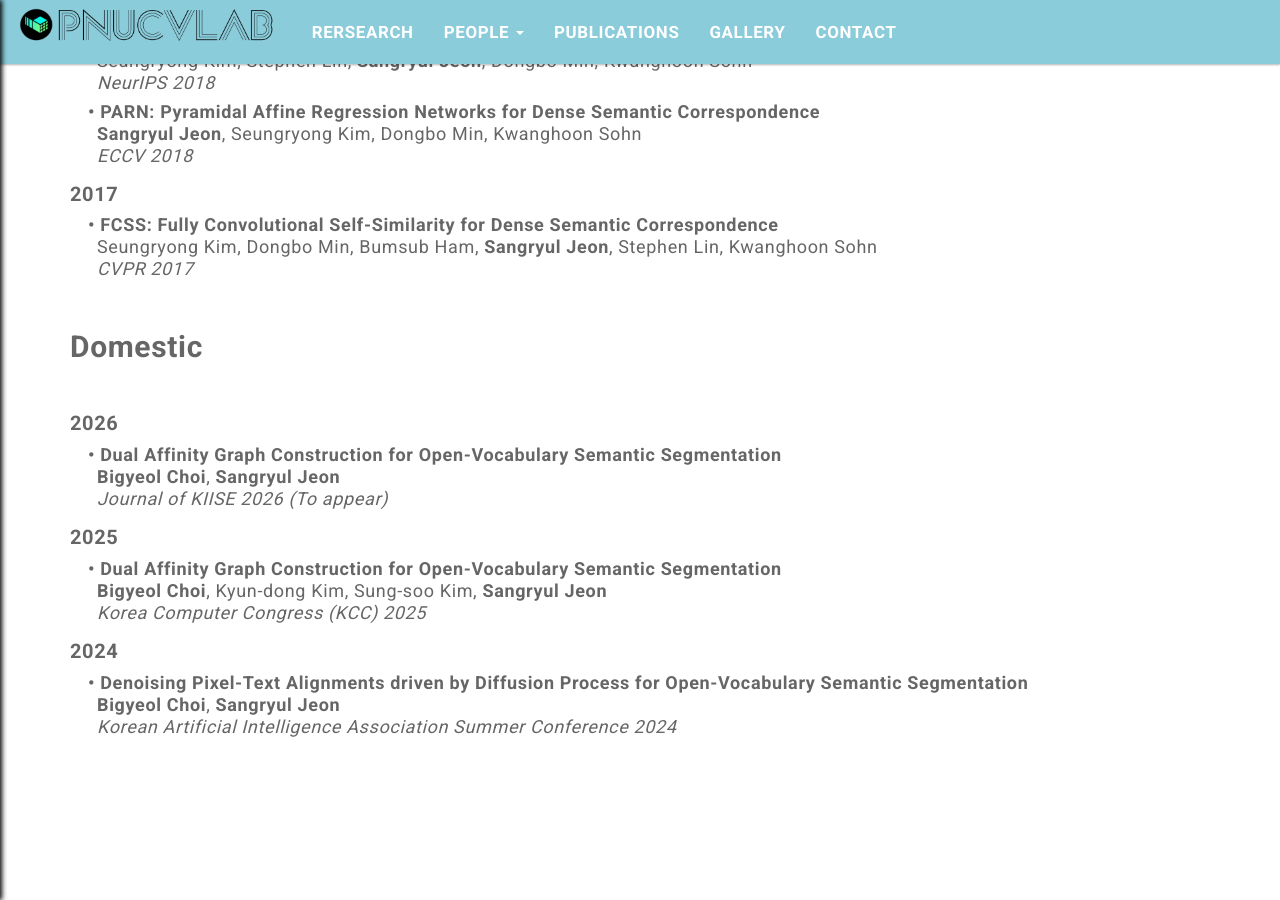
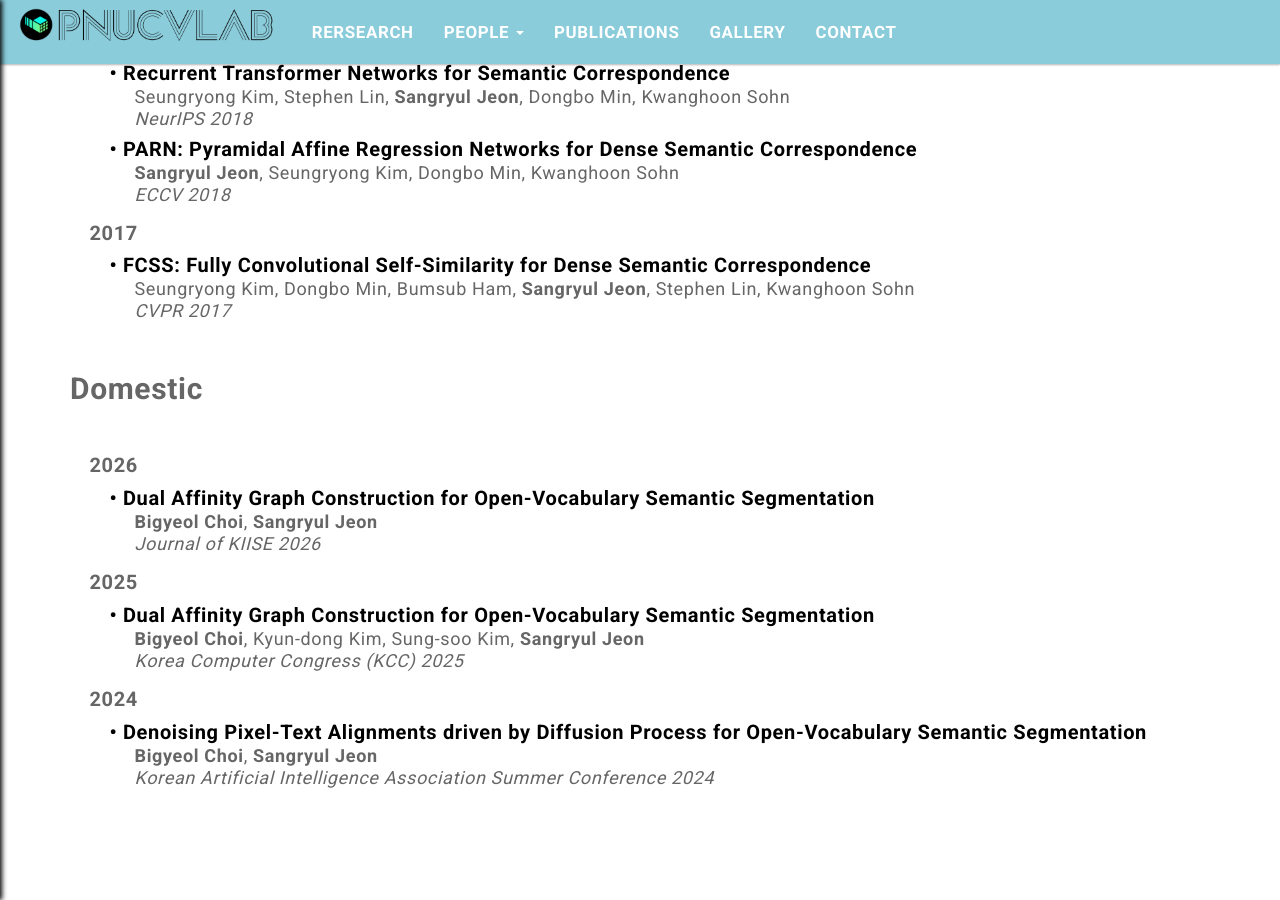
Before and after one commit to pnucvlab/pnucvlab.github.io, a Jekyll site: the page built from pages/publications.html, in a window 1280 px wide and 900 px high, scrolled down 1442 px. Built offline with Jekyll 4.4.1, drawn with Linux system fonts in a browser that asks for light colours.

Commit message:
edit publications

```diff
--- a/pages/publications.html
+++ b/pages/publications.html
@@ -6,153 +6,159 @@ permalink: /publications/
 
 <p style="font-size:40px; margin-bottom:20px;"><strong>Publications</strong></p>
 <p style="font-size:30px;"><strong>International</strong></p>
+<div style="padding-left:1.5em;">
 
 <p style="font-size:20px; margin:10px 0 2px;"><strong>2026</strong></p>
 <div class="publication" style="margin-bottom:8px;">
   <div class="publication-info">
-    <p style="font-size:18px; font-weight:bold; padding-left:1em;">• Adaptive Classifier-Free Guidance for Robust Image-to-Image Translation</p>
-    <p style="font-size:18px; padding-left:1.5em;"><strong>Bongguk Son</strong>, <strong>Sangryul Jeon</strong></p>
-    <p style="font-size:18px; padding-left:1.5em; font-style:italic;">IEEE Access 2026</p>
+    <p style="font-size:20px; font-weight:bold; color:#000; padding-left:1em;">• Adaptive Classifier-Free Guidance for Robust Image-to-Image Translation</p>
+    <p style="font-size:18px; padding-left:2.5em;"><strong>Bongguk Son</strong>, <strong>Sangryul Jeon</strong></p>
+    <p style="font-size:18px; padding-left:2.5em; font-style:italic;">IEEE Access 2026</p>
   </div>
 </div>
 <div class="publication" style="margin-bottom:8px;">
   <div class="publication-info">
-    <p style="font-size:18px; font-weight:bold; padding-left:1em;">• Dual Visual-Textual Graph Construction for Open-Vocabulary Semantic Segmentation</p>
-    <p style="font-size:18px; padding-left:1.5em;"><strong>Bigyeol Choi</strong>, <strong>Sangryul Jeon</strong></p>
-    <p style="font-size:18px; padding-left:1.5em; font-style:italic;">IEEE Access 2026</p>
+    <p style="font-size:20px; font-weight:bold; color:#000; padding-left:1em;">• Dual Visual-Textual Graph Construction for Open-Vocabulary Semantic Segmentation</p>
+    <p style="font-size:18px; padding-left:2.5em;"><strong>Bigyeol Choi</strong>, <strong>Sangryul Jeon</strong></p>
+    <p style="font-size:18px; padding-left:2.5em; font-style:italic;">IEEE Access 2026</p>
   </div>
 </div>
 
 <p style="font-size:20px; margin:10px 0 2px;"><strong>2023</strong></p>
 <div class="publication" style="margin-bottom:8px;">
   <div class="publication-info">
-    <p style="font-size:18px; font-weight:bold; padding-left:1em;">• Local-guided Global: Paired Similarity Representation for Visual Reinforcement Learning</p>
-    <p style="font-size:18px; padding-left:1.5em;">Hyesong Choi, Hunsang Lee, Wonil Song, <strong>Sangryul Jeon</strong>, Dongbo Min, Kwanghoon Sohn</p>
-    <p style="font-size:18px; padding-left:1.5em; font-style:italic;">CVPR 2023</p>
+    <p style="font-size:20px; font-weight:bold; color:#000; padding-left:1em;">• Local-guided Global: Paired Similarity Representation for Visual Reinforcement Learning</p>
+    <p style="font-size:18px; padding-left:2.5em;">Hyesong Choi, Hunsang Lee, Wonil Song, <strong>Sangryul Jeon</strong>, Dongbo Min, Kwanghoon Sohn</p>
+    <p style="font-size:18px; padding-left:2.5em; font-style:italic;">CVPR 2023</p>
   </div>
 </div>
 
 <p style="font-size:20px; margin:10px 0 2px;"><strong>2022</strong></p>
 <div class="publication" style="margin-bottom:8px;">
   <div class="publication-info">
-    <p style="font-size:18px; font-weight:bold; padding-left:1em;">• Pyramidal Semantic Correspondence Networks</p>
-    <p style="font-size:18px; padding-left:1.5em;"><strong>Sangryul Jeon</strong>, Seungryong Kim, Dongbo Min, Kwanghoon Sohn</p>
-    <p style="font-size:18px; padding-left:1.5em; font-style:italic;">TPAMI 2022</p>
+    <p style="font-size:20px; font-weight:bold; color:#000; padding-left:1em;">• Pyramidal Semantic Correspondence Networks</p>
+    <p style="font-size:18px; padding-left:2.5em;"><strong>Sangryul Jeon</strong>, Seungryong Kim, Dongbo Min, Kwanghoon Sohn</p>
+    <p style="font-size:18px; padding-left:2.5em; font-style:italic;">TPAMI 2022</p>
   </div>
 </div>
 <div class="publication" style="margin-bottom:8px;">
   <div class="publication-info">
-    <p style="font-size:18px; font-weight:bold; padding-left:1em;">• COAT: Correspondence-driven Object Appearance Transfer</p>
-    <p style="font-size:18px; padding-left:1.5em;"><strong>Sangryul Jeon</strong>, Seungryong Kim, Dongbo Min, Kwanghoon Sohn</p>
-    <p style="font-size:18px; padding-left:1.5em; font-style:italic;">BMVC 2022 (Spotlight Presentation)</p>
+    <p style="font-size:20px; font-weight:bold; color:#000; padding-left:1em;">• COAT: Correspondence-driven Object Appearance Transfer</p>
+    <p style="font-size:18px; padding-left:2.5em;"><strong>Sangryul Jeon</strong>, Seungryong Kim, Dongbo Min, Kwanghoon Sohn</p>
+    <p style="font-size:18px; padding-left:2.5em; font-style:italic;">BMVC 2022 (Spotlight Presentation)</p>
   </div>
 </div>
 <div class="publication" style="margin-bottom:8px;">
   <div class="publication-info">
-    <p style="font-size:18px; font-weight:bold; padding-left:1em;">• Neural Matching Fields: Implicit Representation of Matching Fields for Visual Correspondence</p>
-    <p style="font-size:18px; padding-left:1.5em;">Sunghwan Hong, Jisu Nam, Seokju Cho, Susung Hong, <strong>Sangryul Jeon</strong>, Dongbo Min, Seungryong Kim</p>
-    <p style="font-size:18px; padding-left:1.5em; font-style:italic;">NeurIPS 2022</p>
+    <p style="font-size:20px; font-weight:bold; color:#000; padding-left:1em;">• Neural Matching Fields: Implicit Representation of Matching Fields for Visual Correspondence</p>
+    <p style="font-size:18px; padding-left:2.5em;">Sunghwan Hong, Jisu Nam, Seokju Cho, Susung Hong, <strong>Sangryul Jeon</strong>, Dongbo Min, Seungryong Kim</p>
+    <p style="font-size:18px; padding-left:2.5em; font-style:italic;">NeurIPS 2022</p>
   </div>
 </div>
 <div class="publication" style="margin-bottom:8px;">
   <div class="publication-info">
-    <p style="font-size:18px; font-weight:bold; padding-left:1em;">• Unsupervised Scene Sketch to Photo Synthesis</p>
-    <p style="font-size:18px; padding-left:1.5em;">Jiayun Wang, <strong>Sangryul Jeon</strong>, Stella X. Yu, Xi Zhang, Himanshu Arora, Yu Lou</p>
-    <p style="font-size:18px; padding-left:1.5em; font-style:italic;">ECCV Workshop 2022 – AIM:Advanced in Image Manipulation Workshop and Challenges</p>
+    <p style="font-size:20px; font-weight:bold; color:#000; padding-left:1em;">• Unsupervised Scene Sketch to Photo Synthesis</p>
+    <p style="font-size:18px; padding-left:2.5em;">Jiayun Wang, <strong>Sangryul Jeon</strong>, Stella X. Yu, Xi Zhang, Himanshu Arora, Yu Lou</p>
+    <p style="font-size:18px; padding-left:2.5em; font-style:italic;">ECCV Workshop 2022 – AIM:Advanced in Image Manipulation Workshop and Challenges</p>
   </div>
 </div>
 
 <p style="font-size:20px; margin:10px 0 2px;"><strong>2021</strong></p>
 <div class="publication" style="margin-bottom:8px;">
   <div class="publication-info">
-    <p style="font-size:18px; font-weight:bold; padding-left:1em;">• CATs: Cost Aggregation Transformers for Visual Correspondence</p>
-    <p style="font-size:18px; padding-left:1.5em;">Seokju Cho*, Sunghwan Hong*, <strong>Sangryul Jeon</strong>, Yunsung Lee, Kwanghoon Sohn, Seungryong Kim</p>
-    <p style="font-size:18px; padding-left:1.5em; font-style:italic;">NeurIPS 2021(* indicates equal contribution)</p>
+    <p style="font-size:20px; font-weight:bold; color:#000; padding-left:1em;">• CATs: Cost Aggregation Transformers for Visual Correspondence</p>
+    <p style="font-size:18px; padding-left:2.5em;">Seokju Cho*, Sunghwan Hong*, <strong>Sangryul Jeon</strong>, Yunsung Lee, Kwanghoon Sohn, Seungryong Kim</p>
+    <p style="font-size:18px; padding-left:2.5em; font-style:italic;">NeurIPS 2021(* indicates equal contribution)</p>
   </div>
 </div>
 <div class="publication" style="margin-bottom:8px;">
   <div class="publication-info">
-    <p style="font-size:18px; font-weight:bold; padding-left:1em;">• Mining Better Samples for Contrastive Learning of Temporal Correspondence</p>
-    <p style="font-size:18px; padding-left:1.5em;"><strong>Sangryul Jeon</strong>, Dongbo Min, Seungryong Kim, Kwanghoon Sohn</p>
-    <p style="font-size:18px; padding-left:1.5em; font-style:italic;">CVPR 2021</p>
+    <p style="font-size:20px; font-weight:bold; color:#000; padding-left:1em;">• Mining Better Samples for Contrastive Learning of Temporal Correspondence</p>
+    <p style="font-size:18px; padding-left:2.5em;"><strong>Sangryul Jeon</strong>, Dongbo Min, Seungryong Kim, Kwanghoon Sohn</p>
+    <p style="font-size:18px; padding-left:2.5em; font-style:italic;">CVPR 2021</p>
   </div>
 </div>
 
 <p style="font-size:20px; margin:10px 0 2px;"><strong>2020</strong></p>
 <div class="publication" style="margin-bottom:8px;">
   <div class="publication-info">
-    <p style="font-size:18px; font-weight:bold; padding-left:1em;">• Guided Semantic Flow</p>
-    <p style="font-size:18px; padding-left:1.5em;"><strong>Sangryul Jeon</strong>, Dongbo Min, Seungryong Kim, Kwanghoon Sohn</p>
-    <p style="font-size:18px; padding-left:1.5em; font-style:italic;">ECCV 2020</p>
+    <p style="font-size:20px; font-weight:bold; color:#000; padding-left:1em;">• Guided Semantic Flow</p>
+    <p style="font-size:18px; padding-left:2.5em;"><strong>Sangryul Jeon</strong>, Dongbo Min, Seungryong Kim, Kwanghoon Sohn</p>
+    <p style="font-size:18px; padding-left:2.5em; font-style:italic;">ECCV 2020</p>
   </div>
 </div>
 
 <p style="font-size:20px; margin:10px 0 2px;"><strong>2019</strong></p>
 <div class="publication" style="margin-bottom:8px;">
   <div class="publication-info">
-    <p style="font-size:18px; font-weight:bold; padding-left:1em;">• Joint Learning of Semantic Alignment and Object Landmark Detection</p>
-    <p style="font-size:18px; padding-left:1.5em;"><strong>Sangryul Jeon</strong>, Dongbo Min, Seungryong Kim, Kwanghoon Sohn</p>
-    <p style="font-size:18px; padding-left:1.5em; font-style:italic;">ICCV 2019</p>
+    <p style="font-size:20px; font-weight:bold; color:#000; padding-left:1em;">• Joint Learning of Semantic Alignment and Object Landmark Detection</p>
+    <p style="font-size:18px; padding-left:2.5em;"><strong>Sangryul Jeon</strong>, Dongbo Min, Seungryong Kim, Kwanghoon Sohn</p>
+    <p style="font-size:18px; padding-left:2.5em; font-style:italic;">ICCV 2019</p>
   </div>
 </div>
 <div class="publication" style="margin-bottom:8px;">
   <div class="publication-info">
     <p style="font-size:18px; font-weight:bold;	padding-left:1em;">• Semantic Attribute Matching Networks</p>
-    <p style="font-size:18px;	padding-left:1.5em;">Seungryong Kim, Dongbo Min, Somi Jeong, Sunok Kim, <strong>Sangryul Jeon</strong>, Kwanghoon Sohn</p>
-    <p style="font-size:18px;	padding-left:1.5em; font-style:italic;">CVPR 2019</p>
+    <p style="font-size:18px;	padding-left:2.5em;">Seungryong Kim, Dongbo Min, Somi Jeong, Sunok Kim, <strong>Sangryul Jeon</strong>, Kwanghoon Sohn</p>
+    <p style="font-size:18px;	padding-left:2.5em; font-style:italic;">CVPR 2019</p>
   </div>
 </div>
 
 <p style="font-size:20px; margin:10px 0 2px;"><strong>2018</strong></p>
 <div class="publication" style="margin-bottom:8px;">
   <div class="publication-info">
-    <p style="font-size:18px;	font-weight:bold;	padding-left:1em;">• Recurrent Transformer Networks for Semantic Correspondence</p>
-    <p style="font-size:18px;	padding-left:1.5em;">Seungryong Kim, Stephen Lin, <strong>Sangryul Jeon</strong>, Dongbo Min, Kwanghoon Sohn</p>
-    <p style="font-size:18px;	padding-left:1.5em;	font-style:italic;">NeurIPS 2018</p>
+    <p style="font-size:20px; font-weight:bold; color:#000; padding-left:1em;">• Recurrent Transformer Networks for Semantic Correspondence</p>
+    <p style="font-size:18px;	padding-left:2.5em;">Seungryong Kim, Stephen Lin, <strong>Sangryul Jeon</strong>, Dongbo Min, Kwanghoon Sohn</p>
+    <p style="font-size:18px;	padding-left:2.5em;	font-style:italic;">NeurIPS 2018</p>
   </div>
 </div>
 <div class="publication" style="margin-bottom:8px;">
   <div class="publication-info">
-    <p style="font-size:18px;	font-weight:bold;	padding-left:1em;">• PARN: Pyramidal Affine Regression Networks for Dense Semantic Correspondence</p>
-    <p style="font-size:18px;	padding-left:1.5em;"><strong>Sangryul Jeon</strong>, Seungryong Kim, Dongbo Min, Kwanghoon Sohn</p>
-    <p style="font-size:18px;	padding-left:1.5em;	font-style:italic;">ECCV 2018</p>
+    <p style="font-size:20px; font-weight:bold; color:#000; padding-left:1em;">• PARN: Pyramidal Affine Regression Networks for Dense Semantic Correspondence</p>
+    <p style="font-size:18px;	padding-left:2.5em;"><strong>Sangryul Jeon</strong>, Seungryong Kim, Dongbo Min, Kwanghoon Sohn</p>
+    <p style="font-size:18px;	padding-left:2.5em;	font-style:italic;">ECCV 2018</p>
   </div>
 </div>
 
 <p style="font-size:20px; margin:10px 0 2px;"><strong>2017</strong></p>
 <div class="publication" style="margin-bottom:8px;">
   <div class="publication-info">
-    <p style="font-size:18px;	font-weight:bold;	padding-left:1em;">• FCSS: Fully Convolutional Self-Similarity for Dense Semantic Correspondence</p>
-    <p style="font-size:18px;	padding-left:1.5em;">Seungryong Kim, Dongbo Min, Bumsub Ham, <strong>Sangryul Jeon</strong>, Stephen Lin, Kwanghoon Sohn</p>
-    <p style="font-size:18px;	padding-left:1.5em;	font-style:italic;">CVPR 2017</p>
+    <p style="font-size:20px; font-weight:bold; color:#000; padding-left:1em;">• FCSS: Fully Convolutional Self-Similarity for Dense Semantic Correspondence</p>
+    <p style="font-size:18px;	padding-left:2.5em;">Seungryong Kim, Dongbo Min, Bumsub Ham, <strong>Sangryul Jeon</strong>, Stephen Lin, Kwanghoon Sohn</p>
+    <p style="font-size:18px;	padding-left:2.5em;	font-style:italic;">CVPR 2017</p>
   </div>
 </div>
 
+</div>
+
 <p style="font-size:30px; margin-top:40px;"><strong>Domestic</strong></p>
+<div style="padding-left:1.5em;">
 
 <p style="font-size:20px; margin:10px 0 2px;"><strong>2026</strong></p>
 <div class="publication" style="margin-bottom:8px;">
   <div class="publication-info">
-    <p style="font-size:18px;	font-weight:bold;	padding-left:1em;">• Dual Affinity Graph Construction for Open-Vocabulary Semantic Segmentation</p>
-    <p style="font-size:18px;	padding-left:1.5em;"><strong>Bigyeol Choi</strong>, <strong>Sangryul Jeon</strong></p>
-    <p style="font-size:18px;	padding-left:1.5em;	font-style:italic;">Journal of KIISE 2026 (To appear)</p>
+    <p style="font-size:20px; font-weight:bold; color:#000; padding-left:1em;">• Dual Affinity Graph Construction for Open-Vocabulary Semantic Segmentation</p>
+    <p style="font-size:18px;	padding-left:2.5em;"><strong>Bigyeol Choi</strong>, <strong>Sangryul Jeon</strong></p>
+    <p style="font-size:18px;	padding-left:2.5em;	font-style:italic;">Journal of KIISE 2026</p>
   </div>
 </div>
 
 <p style="font-size:20px; margin:10px 0 2px;"><strong>2025</strong></p>
 <div class="publication" style="margin-bottom:8px;">
   <div class="publication-info">
-    <p style="font-size:18px;	font-weight:bold;	padding-left:1em;">• Dual Affinity Graph Construction for Open-Vocabulary Semantic Segmentation</p>
-    <p style="font-size:18px;	padding-left:1.5em;"><strong>Bigyeol Choi</strong>, Kyun-dong Kim, Sung-soo Kim, <strong>Sangryul Jeon</strong></p>
-    <p style="font-size:18px;	padding-left:1.5em;	font-style:italic;">Korea Computer Congress (KCC) 2025</p>
+    <p style="font-size:20px; font-weight:bold; color:#000; padding-left:1em;">• Dual Affinity Graph Construction for Open-Vocabulary Semantic Segmentation</p>
+    <p style="font-size:18px;	padding-left:2.5em;"><strong>Bigyeol Choi</strong>, Kyun-dong Kim, Sung-soo Kim, <strong>Sangryul Jeon</strong></p>
+    <p style="font-size:18px;	padding-left:2.5em;	font-style:italic;">Korea Computer Congress (KCC) 2025</p>
   </div>
 </div>
 
 <p style="font-size:20px; margin:10px 0 2px;"><strong>2024</strong></p>
 <div class="publication" style="margin-bottom:8px;">
   <div class="publication-info">
-    <p style="font-size:18px;	font-weight:bold;	padding-left:1em;">• Denoising Pixel-Text Alignments driven by Diffusion Process for Open-Vocabulary Semantic Segmentation</p>
-    <p style="font-size:18px;	padding-left:1.5em;"><strong>Bigyeol Choi</strong>, <strong>Sangryul Jeon</strong></p>
-    <p style="font-size:18px;	padding-left:1.5em;	font-style:italic;">Korean Artificial Intelligence Association Summer Conference 2024</p>
+    <p style="font-size:20px; font-weight:bold; color:#000; padding-left:1em;">• Denoising Pixel-Text Alignments driven by Diffusion Process for Open-Vocabulary Semantic Segmentation</p>
+    <p style="font-size:18px;	padding-left:2.5em;"><strong>Bigyeol Choi</strong>, <strong>Sangryul Jeon</strong></p>
+    <p style="font-size:18px;	padding-left:2.5em;	font-style:italic;">Korean Artificial Intelligence Association Summer Conference 2024</p>
   </div>
 </div>
+
+</div>
```
